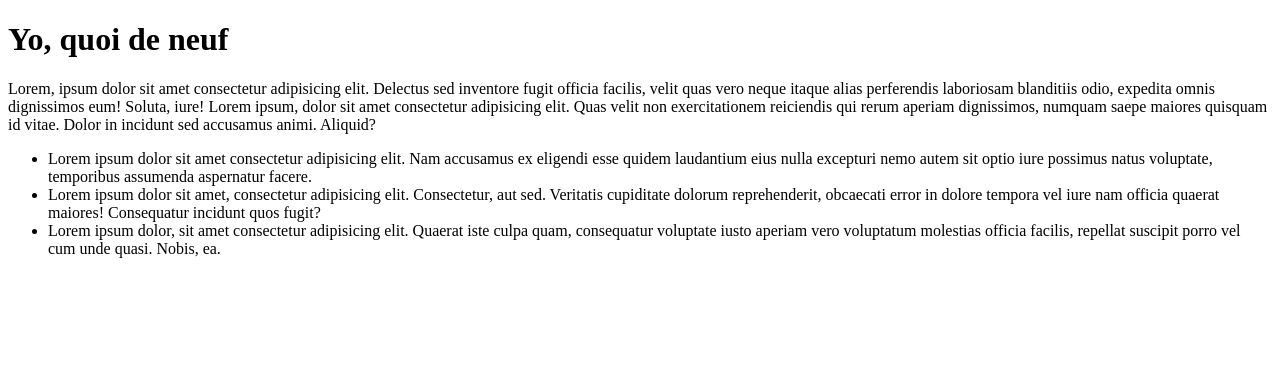
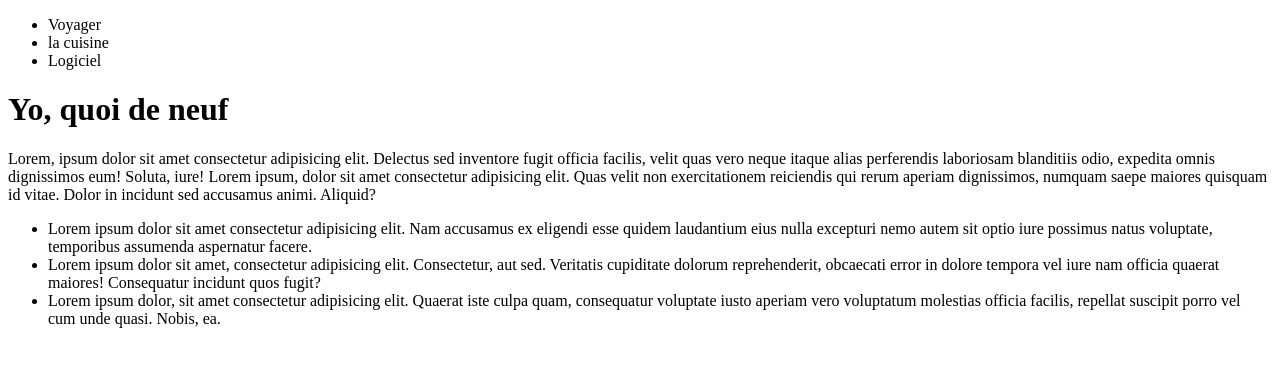
Before and after one commit to marshlendel/CSSCheckup, a plain HTML site: page index.html in a window 1280 px wide. Drawn offline with Linux system fonts and the light colour scheme.

Commit message:
nav added

```diff
--- a/index.html
+++ b/index.html
@@ -9,7 +9,14 @@
 </head>
 <body>
     <header>
-        <div>
+        <nav>
+            <ul>
+                <li>Voyager</li>
+                <li>la cuisine</li>
+                <li>Logiciel</li>
+            </ul>
+        </nav>
+        <div id="hero">
             <h1>Yo, quoi de neuf</h1>
         </div>
     </header>
--- a/main.css
+++ b/main.css
@@ -0,0 +1,4 @@
+#{
+    margin: 0;
+    padding: 0;
+}
```
